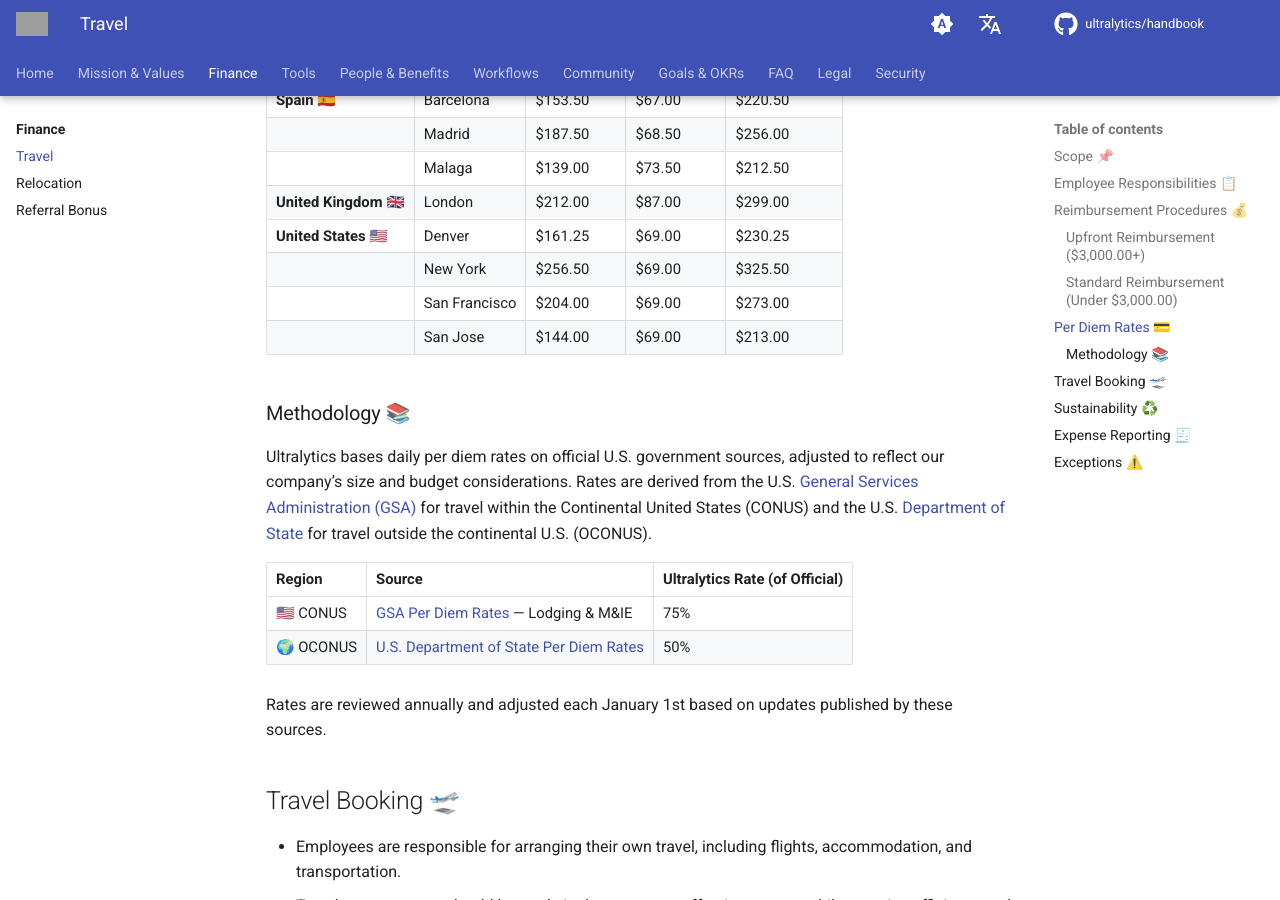
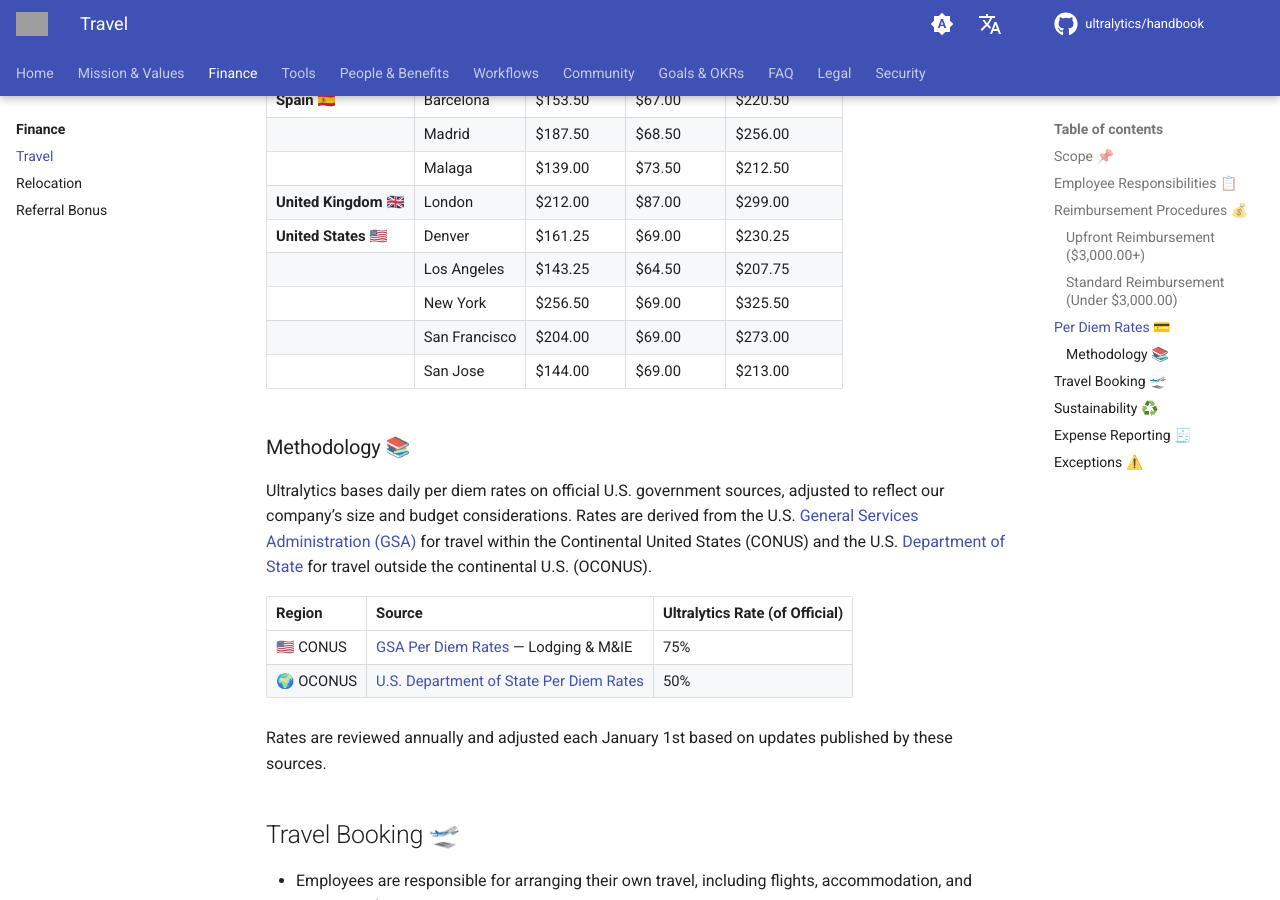
Before and after one commit to ultralytics/handbook, an MkDocs documentation site: the page built from docs/en/finance/travel.md, in a window 1280 px wide and 900 px high, scrolled down 1565 px. Built offline with MkDocs 1.6.1 and Material for MkDocs 9.7.7, drawn with Linux system fonts in a browser that asks for light colours; comment, search, counter and statistics services are not loaded; grey boxes are pictures that could not be loaded.

Commit message:
Add Los Angeles to Travel (#171)
Signed-off-by: Glenn Jocher <glenn.jocher@ultralytics.com>

```diff
--- a/docs/en/finance/travel.md
+++ b/docs/en/finance/travel.md
@@ -51,6 +51,7 @@
 |                       | Malaga        | $139.00 | $73.50 | $212.50        |
 | **United Kingdom 🇬🇧** | London        | $212.00 | $87.00 | $299.00        |
 | **United States 🇺🇸**  | Denver        | $161.25 | $69.00 | $230.25        |
+|                       | Los Angeles   | $143.25 | $64.50 | $207.75        |
 |                       | New York      | $256.50 | $69.00 | $325.50        |
 |                       | San Francisco | $204.00 | $69.00 | $273.00        |
 |                       | San Jose      | $144.00 | $69.00 | $213.00        |
```
